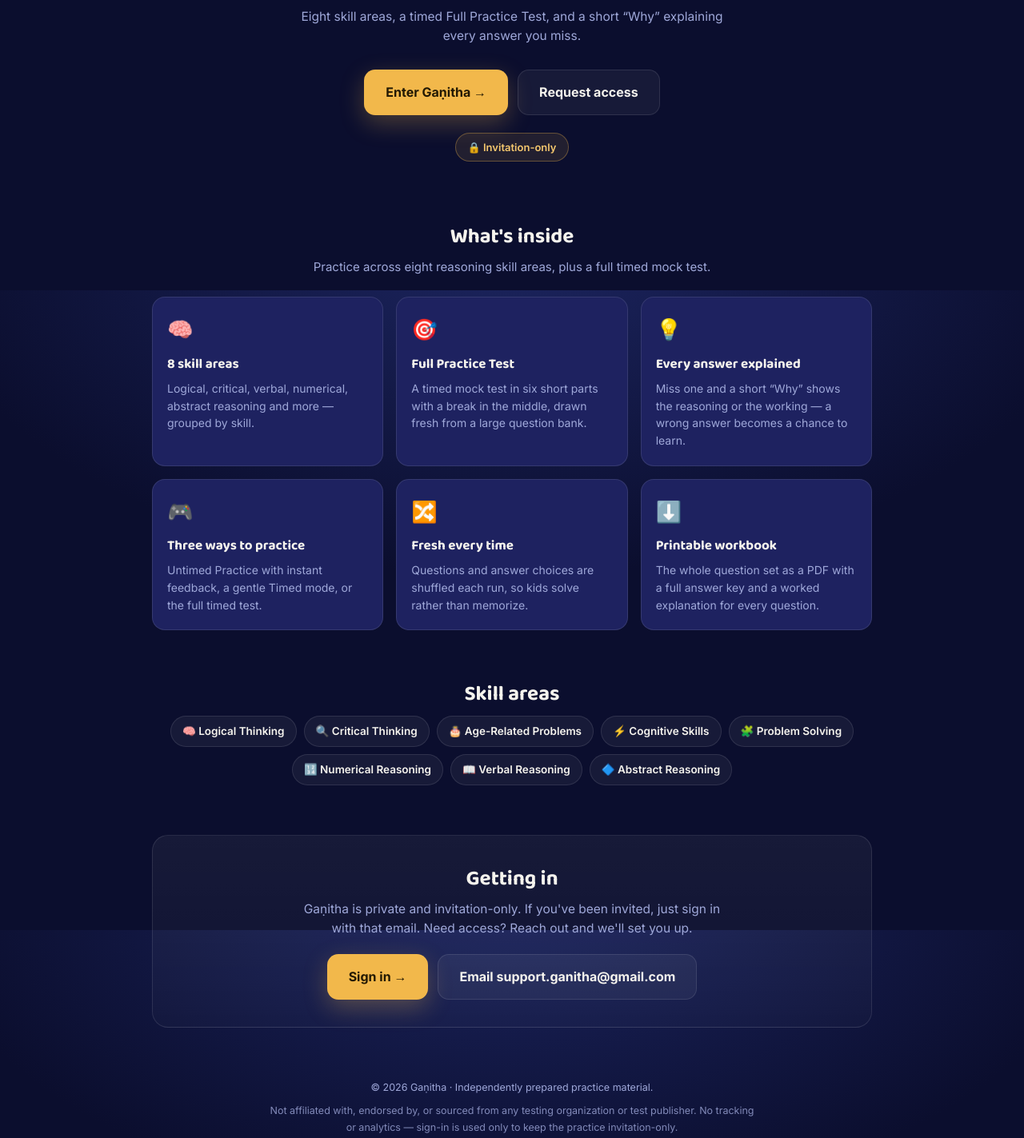
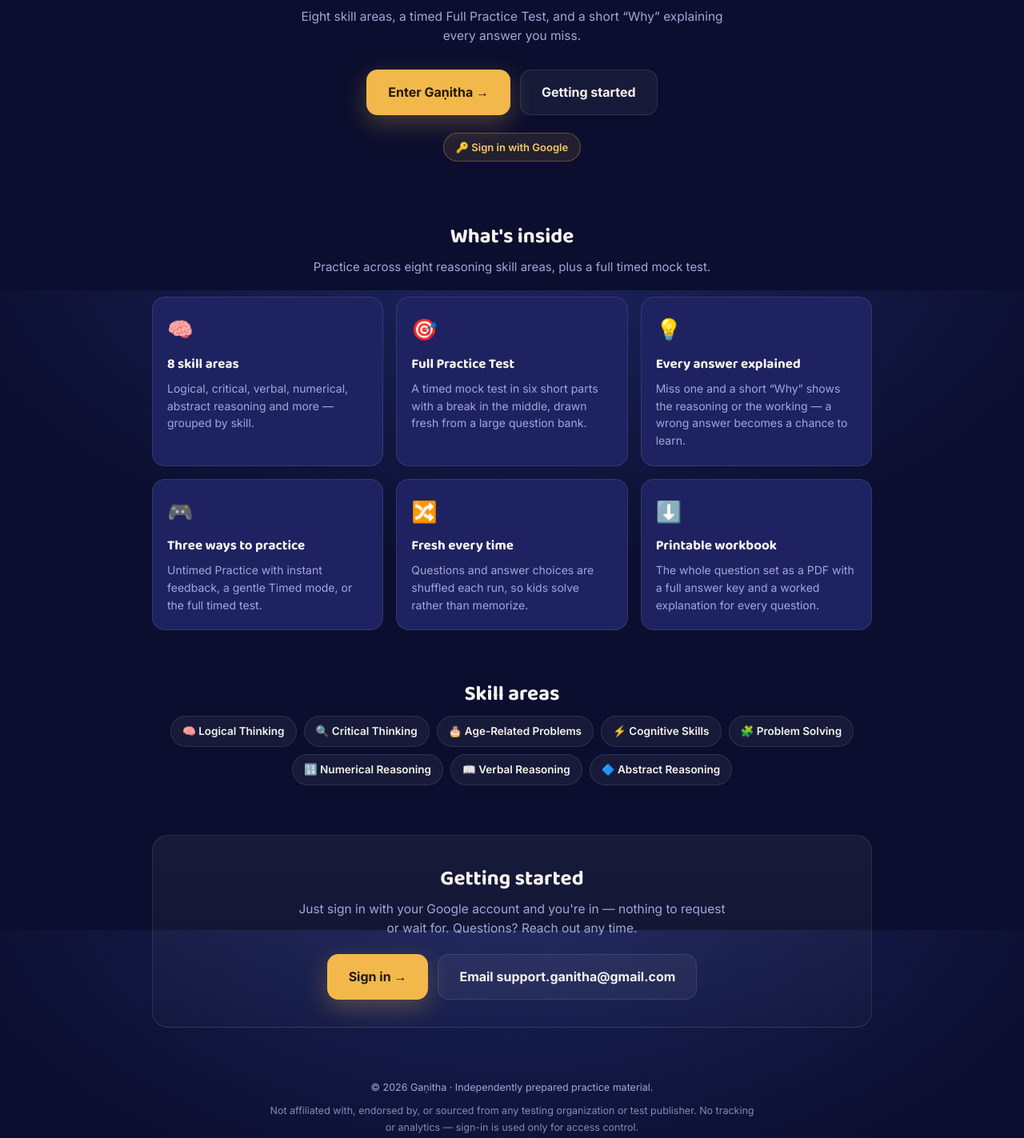
Before and after one commit to yoggit/ganitha-welcome, a plain HTML site: page index.html in a window 1280 px wide. Shown: the part 437-1860 px from the top of the page at 80% size. Drawn offline with Linux system fonts and the light colour scheme.

Commit message:
Remove invitation-only framing: open Google signup

```diff
--- a/index.html
+++ b/index.html
@@ -4,7 +4,7 @@
 <meta charset="UTF-8">
 <meta name="viewport" content="width=device-width, initial-scale=1, viewport-fit=cover">
 <title>Gaṇitha — math &amp; reasoning practice for curious kids</title>
-<meta name="description" content="Gaṇitha is a private, invitation-only practice space for elementary math and reasoning — 8 skill areas, a timed Full Practice Test, and every answer explained.">
+<meta name="description" content="Gaṇitha is a private practice space for elementary math and reasoning — 8 skill areas, a timed Full Practice Test, and every answer explained. Sign in with Google to start.">
 <meta name="theme-color" content="#0B0E2E">
 <link rel="icon" type="image/png" href="icon.png">
 <link rel="apple-touch-icon" href="icon.png">
@@ -81,9 +81,9 @@
       <p class="sub">Eight skill areas, a timed Full Practice Test, and a short “Why” explaining every answer you miss.</p>
       <div class="cta-row">
         <a class="btn btn-primary" href="https://ganitha.web.app">Enter Gaṇitha →</a>
-        <a class="btn btn-ghost" href="#access">Request access</a>
+        <a class="btn btn-ghost" href="#access">Getting started</a>
       </div>
-      <div class="chip">🔒 Invitation-only</div>
+      <div class="chip">🔑 Sign in with Google</div>
     </div>
   </header>
 
@@ -117,8 +117,8 @@
 
     <section id="access">
       <div class="access">
-        <h2>Getting in</h2>
-        <p>Gaṇitha is private and invitation-only. If you've been invited, just sign in with that email. Need access? Reach out and we'll set you up.</p>
+        <h2>Getting started</h2>
+        <p>Just sign in with your Google account and you're in — nothing to request or wait for. Questions? Reach out any time.</p>
         <div class="cta-row" style="margin-top:0;">
           <a class="btn btn-primary" href="https://ganitha.web.app">Sign in →</a>
           <a class="btn btn-ghost" href="mailto:support.ganitha@gmail.com">Email support.ganitha@gmail.com</a>
@@ -130,7 +130,7 @@
   <footer>
     <div class="wrap">
       <div>© <span id="yr">2026</span> Gaṇitha · Independently prepared practice material.</div>
-      <div class="disc">Not affiliated with, endorsed by, or sourced from any testing organization or test publisher. No tracking or analytics — sign-in is used only to keep the practice invitation-only.</div>
+      <div class="disc">Not affiliated with, endorsed by, or sourced from any testing organization or test publisher. No tracking or analytics — sign-in is used only for access control.</div>
     </div>
   </footer>
   <script>document.getElementById('yr').textContent = new Date().getFullYear();</script>
```
Also changed, not shown: 1 other file.
